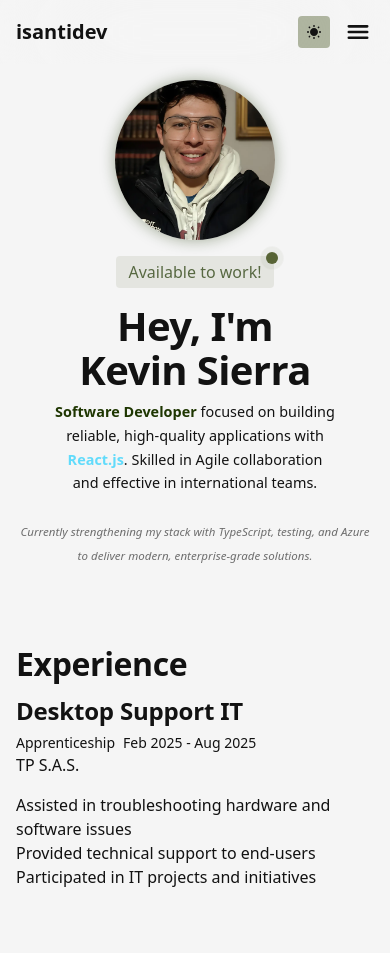
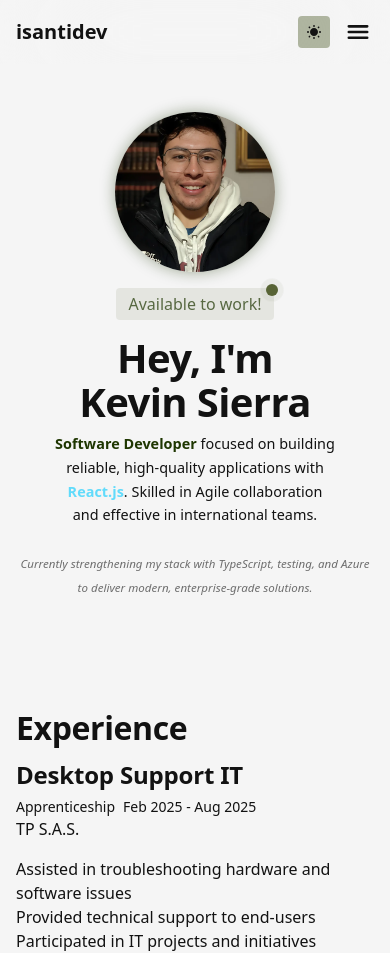
Before and after one commit to isantidev/my-portfolio, a React (Vite) app: page / in a window 390 px wide. Before the commit the page ends 889 px from the top, so only its background shows below. Built offline with nearby package versions, Linux system fonts and the light colour scheme.

Commit message:
Fix/sects 20 (#25)
* quick fix

* Height of Hero section is fixed, therefore there is no collision between section

```diff
--- a/src/components/layout/Experience.jsx
+++ b/src/components/layout/Experience.jsx
@@ -2,7 +2,7 @@ const Experience = () => {
     return (
         <>
             <section
-                className="scroll-m-20 w-full mx-auto lg:max-w-screen-xl md:max-w-2xl px-4"
+                className="scroll-m-20 w-full mx-auto md:max-w-2xl lg:max-w-screen-xl px-4"
                 id="Experience"
             >
                 <h2>Experience</h2>
--- a/src/components/layout/Hero.jsx
+++ b/src/components/layout/Hero.jsx
@@ -6,7 +6,7 @@ const Hero = () => {
         <>
             <section
                 aria-label="about-me"
-                className="py-20 md:h-auto md:py-36 scroll-m-20 w-full mx-auto lg:max-w-screen-xl md:max-w-2xl px-4"
+                className="py-28 md:h-auto md:py-36 scroll-m-20 w-full mx-auto lg:max-w-screen-xl md:max-w-2xl px-4"
             >
                 <div className="flex flex-col items-center justify-between gap-4 md:grid md:grid-cols-3 md:place-items-center md:gap-8">
                     <div className="flex flex-col h-full items-center justify-around gap-4 md:gap-2">
```
